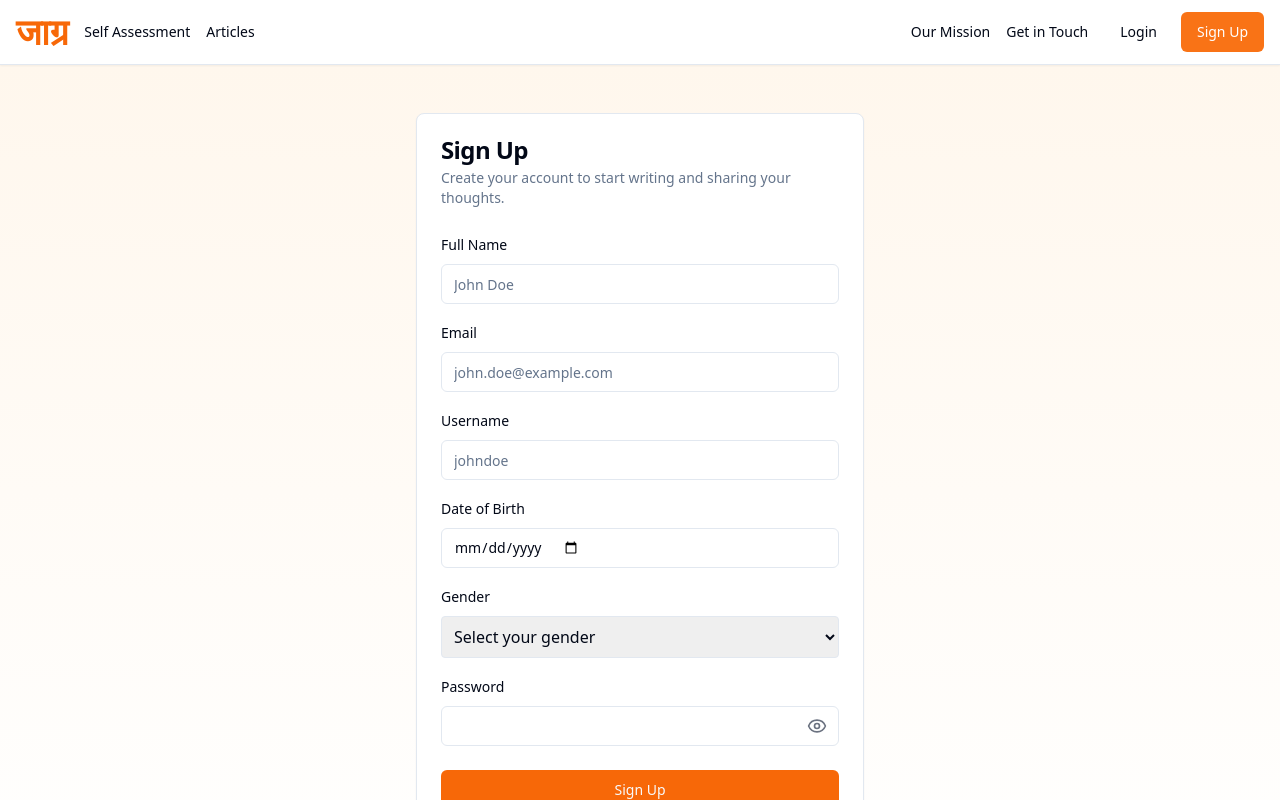
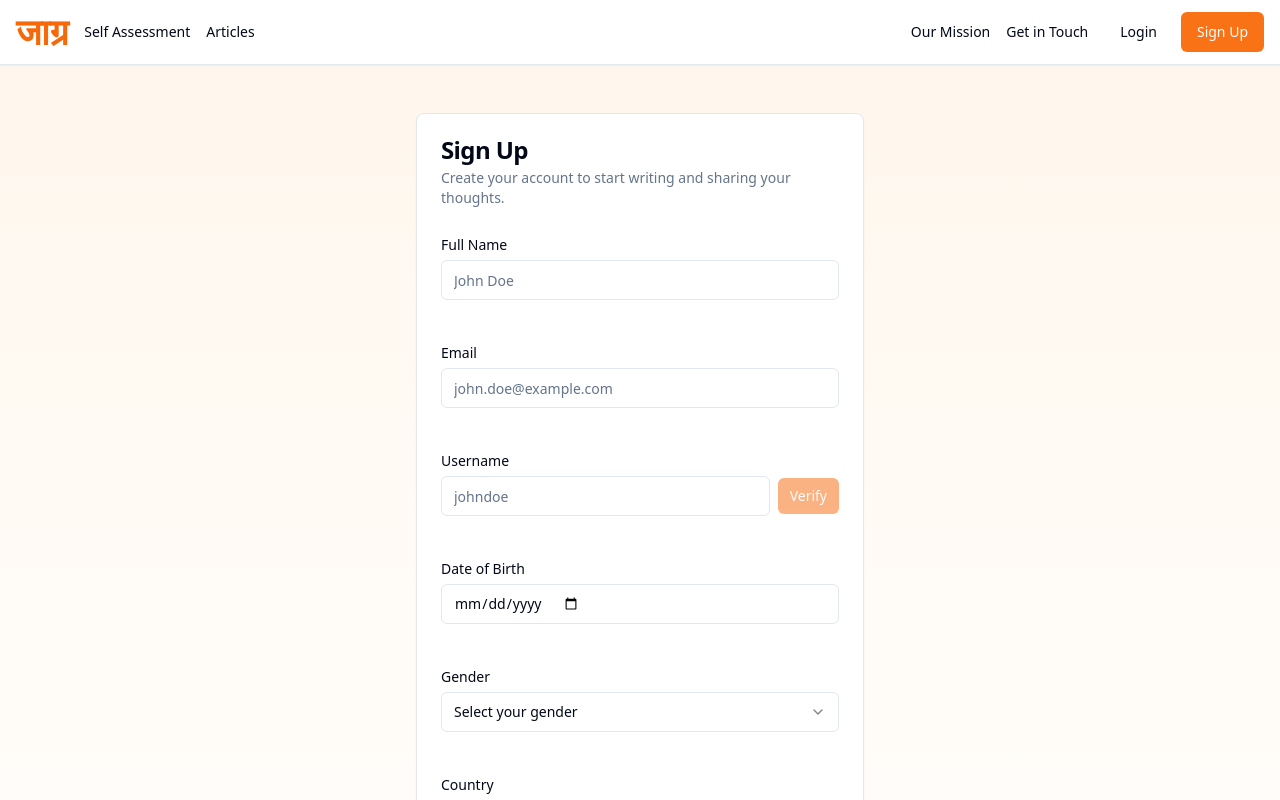
Before and after one commit to JaagrMentalHealth/Jaagr-FE, a Next.js app: page /signup in a window 1280 px wide. Shown: the top 800 px of the page. Built offline with nearby package versions, Linux system fonts and the light colour scheme.

Commit message:
Refactor BlogCard component: update prop names for consistency and improve type handling; update package dependencies

```diff
--- a/package.json
+++ b/package.json
@@ -18,6 +18,9 @@
     "@editorjs/list": "^2.0.2",
     "@editorjs/paragraph": "^2.11.7",
     "@editorjs/simple-image": "^1.6.0",
+    "@fortawesome/fontawesome-svg-core": "^6.7.2",
+    "@fortawesome/free-solid-svg-icons": "^6.7.2",
+    "@fortawesome/react-fontawesome": "^0.2.2",
     "@radix-ui/react-accordion": "^1.2.2",
     "@radix-ui/react-alert-dialog": "^1.1.4",
     "@radix-ui/react-aspect-ratio": "^1.1.1",
@@ -67,7 +70,7 @@
     "@eslint/eslintrc": "^3",
     "@types/js-cookie": "^3.0.6",
     "@types/node": "^20",
-    "@types/react": "^19",
+    "@types/react": "^19.0.7",
     "@types/react-dom": "^19",
     "autoprefixer": "^10.4.14",
     "eslint": "^9",
--- a/src/app/blogs/page.tsx
+++ b/src/app/blogs/page.tsx
@@ -109,11 +109,11 @@ export default function BlogsPage() {
             {currentPosts.map((post) => (
               <BlogCard
                 key={post._id}
-                title={post.heading}
+                heading={post.heading}
                 excerpt={getExcerpt(post.content)}
                 author={post.author.fullName}
                 date={new Date(post.createdAt).toLocaleDateString()}
-                image={post.coverPhoto || "/placeholder.svg?height=200&width=300"}
+                coverPhoto={post.coverPhoto || "/placeholder.svg?height=200&width=300"}
                 slug={post.slug}
               />
             ))}
--- a/src/app/signup/page.tsx
+++ b/src/app/signup/page.tsx
@@ -1,12 +1,12 @@
 "use client";
 
+import { signup, verifyUsername } from "@/api/authAPI";
 import { useState, FormEvent, ChangeEvent } from "react";
 import { Navbar } from "@/components/navbar";
 import { Footer } from "@/components/footer";
 import { Button } from "@/components/ui/button";
 import { Input } from "@/components/ui/input";
 import { Label } from "@/components/ui/label";
-
 import {
   Card,
   CardHeader,
@@ -15,9 +15,20 @@ import {
   CardContent,
   CardFooter,
 } from "@/components/ui/card";
-
+import {
+  Select,
+  SelectContent,
+  SelectItem,
+  SelectTrigger,
+  SelectValue,
+} from "@/components/ui/select";
 import { Loader2, Eye, EyeOff } from "lucide-react";
 import Link from "next/link";
+import { countries } from "countries-list";
+import { Textarea } from "@/components/ui/textarea";
+import { useUser } from "@/contexts/userContext";
+import { useRouter } from "next/navigation";
+import Cookies from "js-cookie";
 import toast from "react-hot-toast";
 
 type Gender = "male" | "female" | "other";
@@ -29,6 +40,8 @@ interface SignupData {
   dateOfBirth: string;
   gender: Gender;
   fullName: string;
+  bio: string;
+  country: string;
 }
 
 export default function SignUpPage() {
@@ -39,8 +52,70 @@ export default function SignUpPage() {
   const [showPassword, setShowPassword] = useState<boolean>(false);
   const [gender, setGender] = useState<Gender | "">("");
   const [dob, setDOB] = useState<string>("");
+  const [bio, setBio] = useState<string>("");
+  const [country, setCountry] = useState<string>("");
   const [isLoading, setIsLoading] = useState<boolean>(false);
   const [errors, setErrors] = useState<{ [key: string]: string }>({});
+  const [isDropdownOpen, setIsDropdownOpen] = useState<boolean>(false);
+  const [usernameStatus, setUsernameStatus] = useState<"idle" | "valid" | "invalid">("idle");
+  const [isVerifying, setIsVerifying] = useState(false);
+  const { setUser } = useUser();
+  const router = useRouter();
+
+  const countryList = [
+    { code: "IN", name: "India" },
+    ...Object.entries(countries)
+      .map(([code, country]) => ({ code, name: country.name }))
+      .filter((c) => c.name !== "India")
+      .sort((a, b) => a.name.localeCompare(b.name)),
+  ];
+
+  const checkUsername = async () => {
+    setIsVerifying(true);
+    try {
+      const response: any = await verifyUsername(username);
+      const data: any = response.data;
+      setUsernameStatus(data.exists ? "invalid" : "valid");
+    } catch (error) {
+      console.error(error);
+    } finally {
+      setIsVerifying(false);
+    }
+  };
+
+  const handleSubmit = async (e: FormEvent<HTMLFormElement>) => {
+    e.preventDefault();
+    if (!validateFields()) return;
+    setIsLoading(true);
+
+    const data: SignupData = {
+      userName: username,
+      email,
+      password,
+      dateOfBirth: dob,
+      gender: gender as Gender,
+      fullName: name,
+      bio,
+      country,
+    };
+
+    const res: any = await signup(data);
+
+    try {
+      if (res.status === "success" && res.token) {
+        Cookies.set("token", res.token, { expires: 7 });
+        setUser(res.data.user);
+        toast.success("Signup successful!");
+        router.push("/");
+      } else {
+        toast.error(`Signup failed: ${res}`);
+      }
+    } catch (error) {
+      console.log(error);
+    } finally {
+      setIsLoading(false);
+    }
+  };
 
   const validateFields = (): boolean => {
     const newErrors: { [key: string]: string } = {};
@@ -60,153 +135,180 @@ export default function SignUpPage() {
     return Object.keys(newErrors).length === 0;
   };
 
-  const handleSubmit = async (e: FormEvent<HTMLFormElement>) => {
-    e.preventDefault();
-
-    if (!validateFields()) return;
-
-    setIsLoading(true);
-
-    const data: SignupData = {
-      userName: username,
-      email,
-      password,
-      dateOfBirth: dob,
-      gender: gender as Gender,
-      fullName: name,
-    };
-
-    try {
-      // Replace this with your actual signup API call
-      console.log("Sign-up data:", data);
-      toast.success("Signup successful!");
-    } catch (error) {
-      console.error(error);
-      toast.error("Signup failed. Please try again.");
-    } finally {
-      setIsLoading(false);
-    }
-  };
-
   return (
     <div className="flex min-h-screen flex-col">
       <Navbar />
       <main className="flex-1 bg-gradient-to-b from-orange-50 to-white flex items-center justify-center py-12">
-        <Card className="w-full max-w-md">
+        <Card className={`w-full max-w-md transition-all duration-200 ${isDropdownOpen ? "blur-sm" : ""}`}>
           <CardHeader>
             <CardTitle>Sign Up</CardTitle>
             <CardDescription>
               Create your account to start writing and sharing your thoughts.
             </CardDescription>
           </CardHeader>
-          <form onSubmit={handleSubmit}>
+          <form onSubmit={handleSubmit} noValidate>
             <CardContent className="space-y-4">
-              <div className="space-y-2">
+              <div className="space-y-1">
                 <Label htmlFor="name">Full Name</Label>
                 <Input
                   id="name"
                   type="text"
+                  required
                   value={name}
-                  onChange={(e: ChangeEvent<HTMLInputElement>) =>
-                    setName(e.target.value)
-                  }
+                  onChange={(e: ChangeEvent<HTMLInputElement>) => setName(e.target.value)}
                   placeholder="John Doe"
+                  className={errors.name ? "border-red-500" : ""}
+                  onBlur={validateFields}
                 />
-                {errors.name && (
-                  <p className="text-sm text-red-600">{errors.name}</p>
-                )}
+                <div className="h-5">
+                  {errors.name && <p className="text-sm text-red-500">{errors.name}</p>}
                 </div>
-              <div className="space-y-2">
+              </div>
+
+              <div className="space-y-1">
                 <Label htmlFor="email">Email</Label>
                 <Input
                   id="email"
                   type="email"
+                  required
                   value={email}
-                  onChange={(e: ChangeEvent<HTMLInputElement>) =>
-                    setEmail(e.target.value)
-                  }
+                  onChange={(e: ChangeEvent<HTMLInputElement>) => setEmail(e.target.value)}
                   placeholder="john.doe@example.com"
+                  className={errors.email ? "border-red-500" : ""}
+                  onBlur={validateFields}
                 />
-                {errors.email && (
-                  <p className="text-sm text-red-600">{errors.email}</p>
-                )}
+                <div className="h-5">
+                  {errors.email && <p className="text-sm text-red-500">{errors.email}</p>}
                 </div>
-              <div className="space-y-2">
+              </div>
+
+              <div className="space-y-1">
                 <Label htmlFor="username">Username</Label>
+                <div className="flex gap-2 items-center">
                   <Input
                     id="username"
                     type="text"
+                    required
                     value={username}
-                  onChange={(e: ChangeEvent<HTMLInputElement>) =>
-                    setUsername(e.target.value)
-                  }
+                    onChange={(e: ChangeEvent<HTMLInputElement>) => {
+                      setUsername(e.target.value);
+                      setUsernameStatus("idle");
+                    }}
                     placeholder="johndoe"
+                    className={`flex-1 ${errors.username ? "border-red-500" : ""} ${
+                      usernameStatus === "valid"
+                        ? "border-green-500"
+                        : usernameStatus === "invalid"
+                        ? "border-red-500"
+                        : ""
+                    }`}
+                    onBlur={validateFields}
                   />
-                {errors.username && (
-                  <p className="text-sm text-red-600">{errors.username}</p>
+                  <Button
+                    type="button"
+                    onClick={checkUsername}
+                    disabled={!username || isVerifying}
+                    size="sm"
+                  >
+                    {isVerifying ? <Loader2 className="h-4 w-4 animate-spin" /> : "Verify"}
+                  </Button>
+                </div>
+                <div className="h-5">
+                  {errors.username && <p className="text-sm text-red-500">{errors.username}</p>}
+                  {usernameStatus !== "idle" && (
+                    <p className={`text-sm ${usernameStatus === "valid" ? "text-green-500" : "text-red-500"}`}>
+                      {usernameStatus === "valid" ? "Username can be used" : "Username taken"}
+                    </p>
                   )}
                 </div>
-              <div className="space-y-2">
+              </div>
+
+              <div className="space-y-1">
                 <Label htmlFor="dob">Date of Birth</Label>
                 <Input
                   id="dob"
                   type="date"
+                  required
                   value={dob}
-                  onChange={(e: ChangeEvent<HTMLInputElement>) =>
-                    setDOB(e.target.value)
-                  }
+                  onChange={(e: ChangeEvent<HTMLInputElement>) => setDOB(e.target.value)}
+                  className={errors.dob ? "border-red-500" : ""}
+                  onBlur={validateFields}
                 />
-                {errors.dob && (
-                  <p className="text-sm text-red-600">{errors.dob}</p>
-                )}
+                <div className="h-5">
+                  {errors.dob && <p className="text-sm text-red-500">{errors.dob}</p>}
                 </div>
-              <div className="space-y-2">
+              </div>
+
+              <div className="space-y-1">
                 <Label htmlFor="gender">Gender</Label>
-                <select
-                  id="gender"
+                <Select
                   value={gender}
-                  onChange={(e: ChangeEvent<HTMLSelectElement>) =>
-                    setGender(e.target.value as Gender)
-                  }
-                  className="w-full p-2 border rounded"
+                  onValueChange={(value: Gender) => setGender(value)}
+                  onOpenChange={setIsDropdownOpen}
+                  required
                 >
-                  <option value="">Select your gender</option>
-                  <option value="male">Male</option>
-                  <option value="female">Female</option>
-                  <option value="other">Other</option>
-                </select>
-                {errors.gender && (
-                  <p className="text-sm text-red-600">{errors.gender}</p>
-                )}
+                  <SelectTrigger className={errors.gender ? "border-red-500" : ""}>
+                    <SelectValue placeholder="Select your gender" />
+                  </SelectTrigger>
+                  <SelectContent>
+                    <SelectItem value="male">Male</SelectItem>
+                    <SelectItem value="female">Female</SelectItem>
+                    <SelectItem value="other">Other</SelectItem>
+                  </SelectContent>
+                </Select>
+                <div className="h-5">
+                  {errors.gender && <p className="text-sm text-red-500">{errors.gender}</p>}
                 </div>
-              <div className="space-y-2">
+              </div>
+
+              <div className="space-y-1">
+                <Label htmlFor="country">Country</Label>
+                <Select
+                  value={country}
+                  onValueChange={(value: string) => setCountry(value)}
+                  onOpenChange={setIsDropdownOpen}
+                  required
+                >
+                  <SelectTrigger>
+                    <SelectValue placeholder="Select your country" />
+                  </SelectTrigger>
+                  <SelectContent>
+                    {countryList.map((c) => (
+                      <SelectItem key={c.code} value={c.code}>
+                        {c.name}
+                      </SelectItem>
+                    ))}
+                  </SelectContent>
+                </Select>
+              </div>
+
+              <div className="space-y-1">
                 <Label htmlFor="password">Password</Label>
                 <div className="relative">
                   <Input
                     id="password"
                     type={showPassword ? "text" : "password"}
+                    required
                     value={password}
-                    onChange={(e: ChangeEvent<HTMLInputElement>) =>
-                      setPassword(e.target.value)
-                    }
+                    onChange={(e: ChangeEvent<HTMLInputElement>) => setPassword(e.target.value)}
+                    minLength={8}
+                    className={errors.password ? "border-red-500" : ""}
+                    onBlur={validateFields}
                   />
                   <button
                     type="button"
                     className="absolute inset-y-0 right-3 flex items-center text-gray-500"
                     onClick={() => setShowPassword((prev) => !prev)}
                   >
-                    {showPassword ? (
-                      <EyeOff className="h-5 w-5" />
-                    ) : (
-                      <Eye className="h-5 w-5" />
-                    )}
+                    {showPassword ? <EyeOff className="h-5 w-5" /> : <Eye className="h-5 w-5" />}
                   </button>
                 </div>
-                {errors.password && (
-                  <p className="text-sm text-red-600">{errors.password}</p>
-                )}
+                <div className="h-5">
+                  {errors.password && <p className="text-sm text-red-500">{errors.password}</p>}
+                </div>
               </div>
             </CardContent>
+
             <CardFooter className="flex flex-col space-y-4">
               <Button type="submit" className="w-full" disabled={isLoading}>
                 {isLoading ? (
```
Also changed, not shown: src/app/blog/[slug]/page.tsx (+8 -5 lines), src/components/individual_blog/BlogPost.jsx (+34 -34 lines), src/components/blog-card.tsx (line endings or trailing spaces), 1 other file (tests, documents, lock files or other folders). Lines whose indentation alone changed are shown as unchanged.
